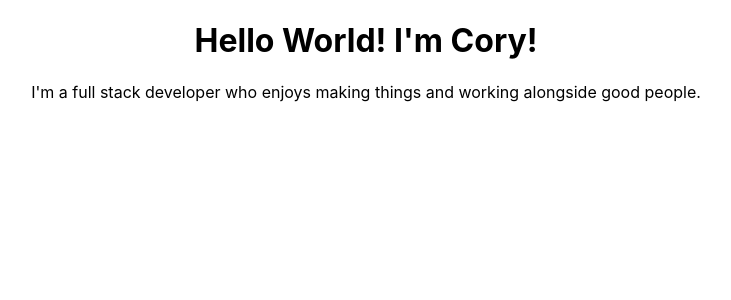
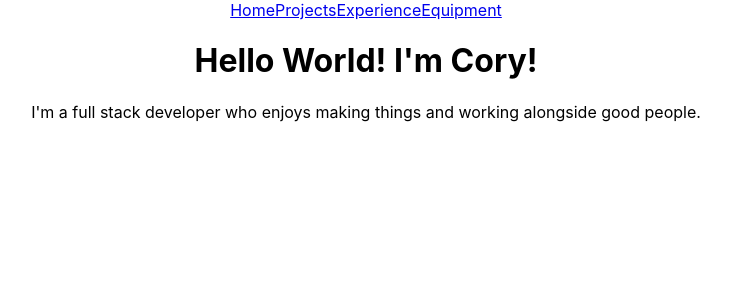
Before and after one commit to corumgold/corygold.dev, a React (Create React App) app: page / in a window 1280 px wide. Shown: the top 300 px of the page, without its empty margins (274-1005 px from the left). Built offline with nearby package versions, Linux system fonts and the light colour scheme.

Commit message:
Add nav component

```diff
--- a/src/components/Header.js
+++ b/src/components/Header.js
@@ -1,8 +1,10 @@
 import React from "react";
+import Nav from "./Nav";
 
 const Header = () => {
   return (
     <>
+      <Nav />
       <h1>Hello World! I'm Cory!</h1>
       <p>
         I'm a full stack developer who enjoys making things and working
--- /dev/null
+++ b/src/components/Nav.js
@@ -0,0 +1,15 @@
+import React from "react";
+import { Link } from "react-router-dom";
+
+const Nav = () => {
+  return (
+    <nav>
+      <Link to="/">Home</Link>
+      <Link to="/projects">Projects</Link>
+      <Link to="/experience">Experience</Link>
+      <Link to="/equipment">Equipment</Link>
+    </nav>
+  );
+};
+
+export default Nav;
```
